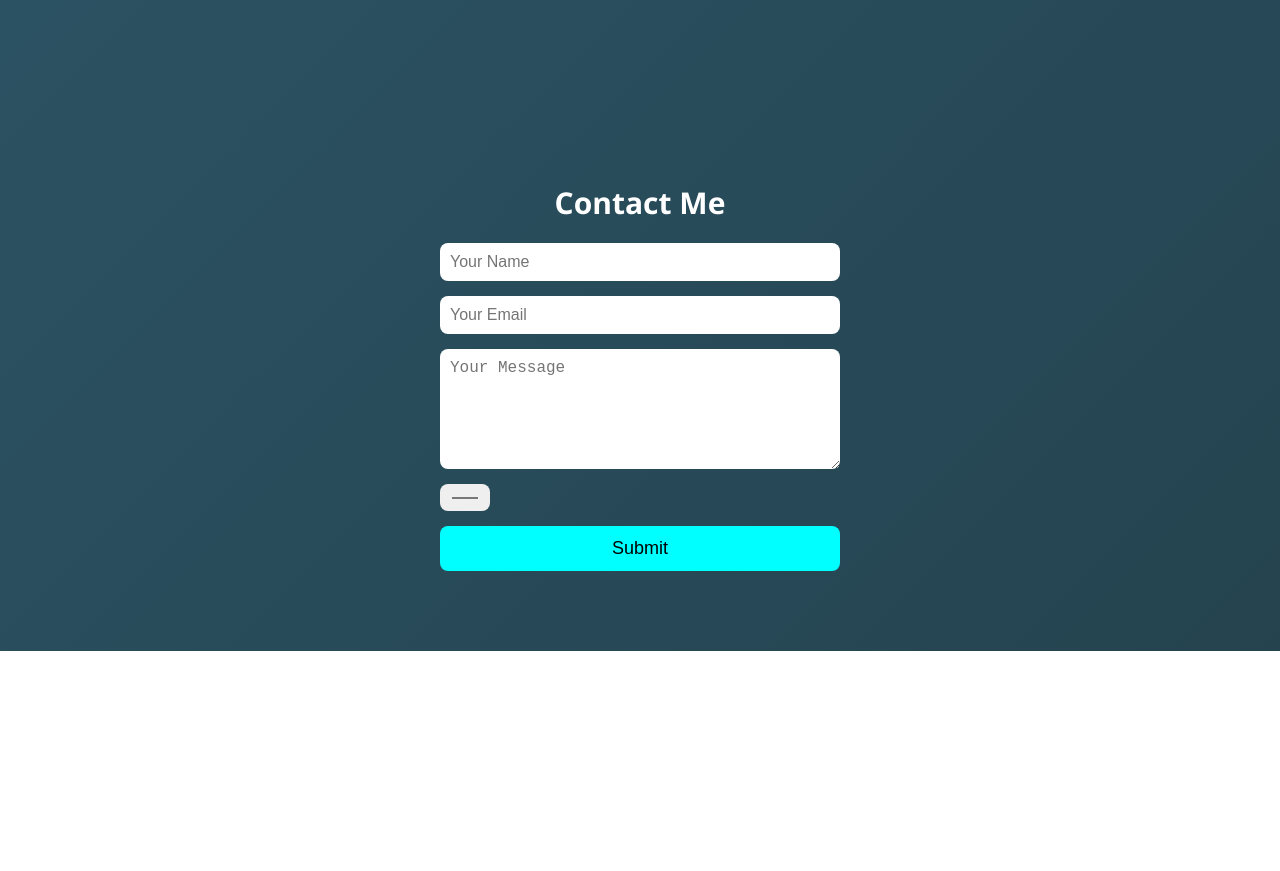
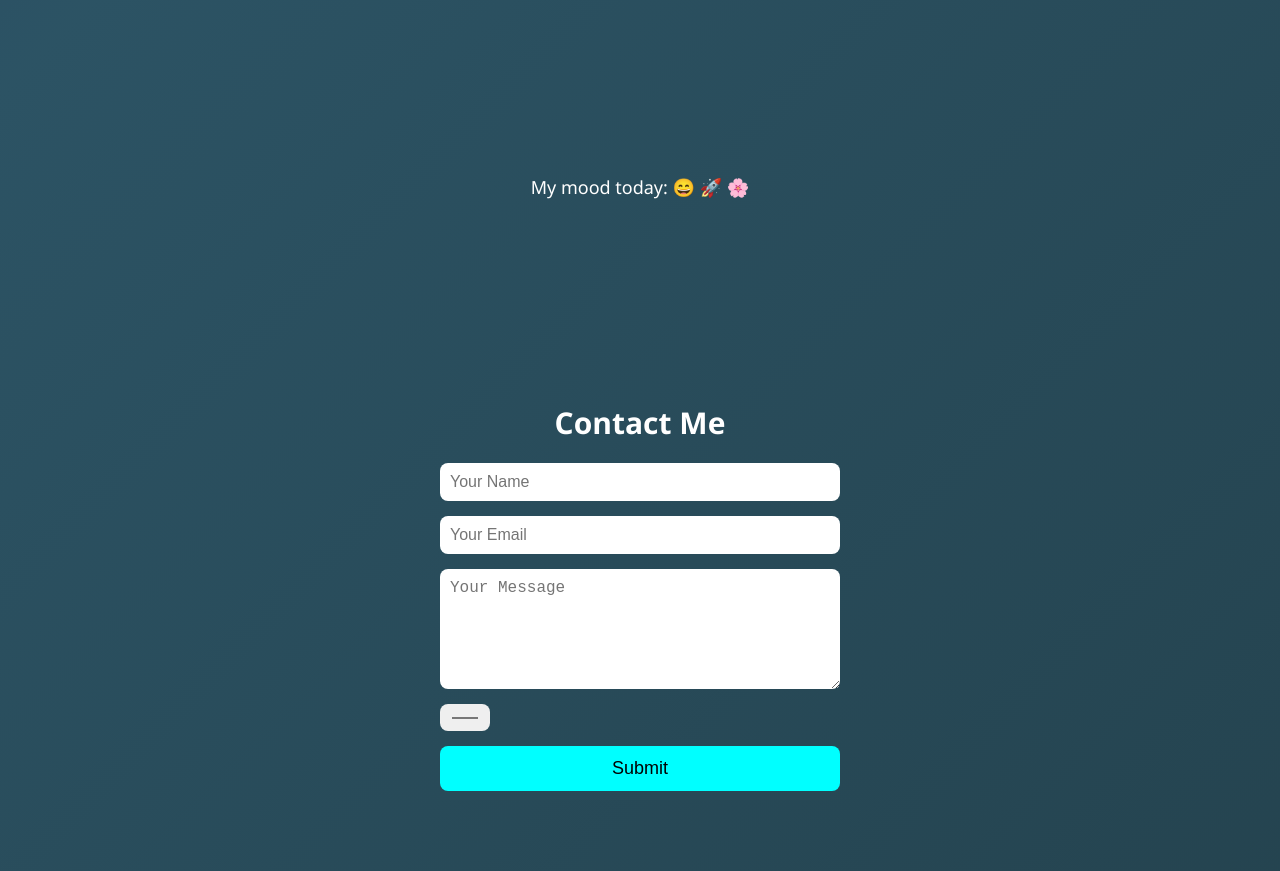
Before and after one commit to dannieey/My_Website, a plain HTML site: page index.html in a window 1280 px wide. Shown: the part 2141-3012 px from the top of the page. Before the commit the page ends 2792 px from the top, so only its background shows below. Drawn offline with Linux system fonts and the light colour scheme.

Commit message:
Fixed code after initial upload

```diff
--- a/index.html
+++ b/index.html
@@ -301,6 +301,10 @@
         </table>
     </section>
 
+    <!-- Emojis -->
+    <section id="mood">
+        <p>My mood today: 😄 🚀 🌸</p>
+    </section>
 
 
 
```
